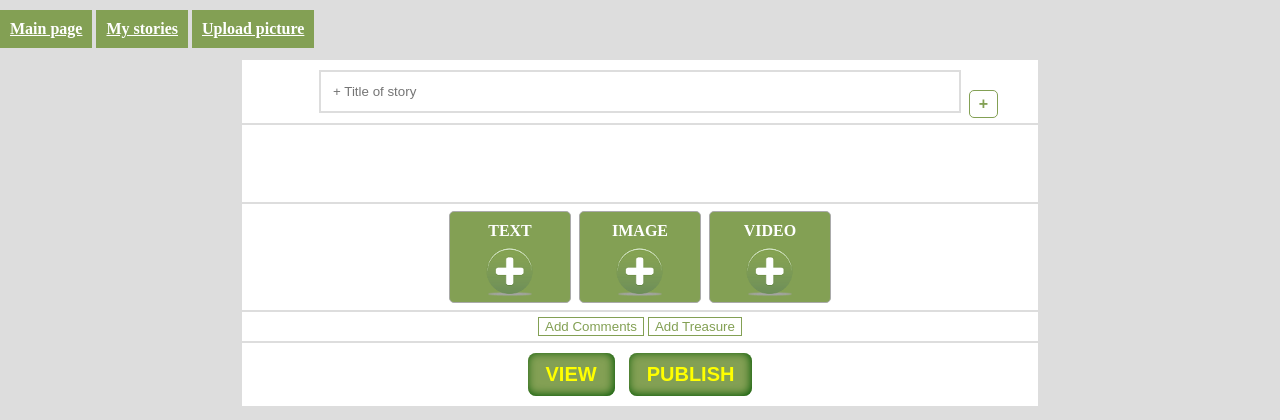
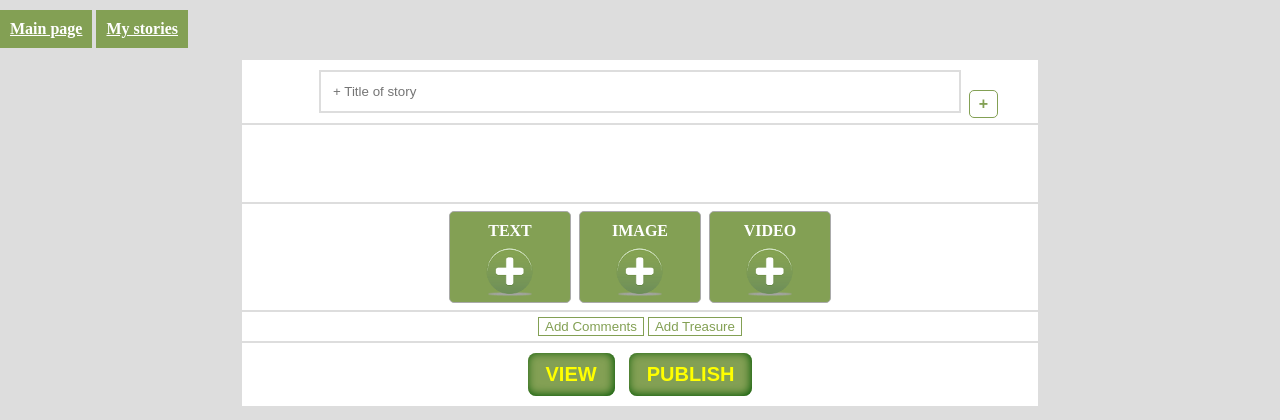
Before and after one commit to caujka/TripJournal, a Django app: page /edit/1 in a window 1280 px wide. Shown: the part 50-470 px from the top of the page. Run offline with Django 3.2, Linux system fonts and the light colour scheme; data comes from the database, SQL or seed files in the repository.

Commit message:
Some cleanup

```diff
--- a/trip_journal_app/models.py
+++ b/trip_journal_app/models.py
@@ -51,7 +51,7 @@ class Story(models.Model):
 
     def get_pictures_urls(self, max_size):
         '''
-        Returns a dictionary where pictures are keys and stored pictures
+        Returns a dictionary where pictures ids are keys and stored pictures
         of appropriate size are values.
         '''
         pictures = Picture.objects.filter(story=self.id)
@@ -62,8 +62,8 @@ class Story(models.Model):
 
     def get_text_with_pic_urls(self, max_pic_size):
         '''
-        Takes story text and desirable size of pictures and changes picture
-        names in text to respective urls.
+        Takes story text and desirable size of pictures and adds
+        urls to respective block of content.
         '''
         pics = self.get_pictures_urls(max_pic_size)
         text = json.loads(self.text, encoding='utf8')
@@ -86,7 +86,7 @@ class Picture(models.Model):
         '''
         Retrun the object Stored picture with the greatest size
         not bigger than max_accatible_size. If there isn't smaller
-        pictures returns the smalles from available.
+        pictures returns the smallest from available.
         '''
         story_pics = Stored_picture.objects.filter(picture=self.id)
         accetable_pics = story_pics.filter(size__lt=max_accatible_size)
@@ -96,31 +96,30 @@ class Picture(models.Model):
         return story_pics.order_by('size').first()
 
     def save_in_sizes(self, image):
+        '''
+        Stores info about picture and it's thumbnails in database
+        and writes them to path defined in Stored_picture class.
+        '''
         img_name = image.name
         img_extension = img_name.split('.')[1]
         file_name = os.path.join('/var/tmp', img_name)
         with open(file_name, 'w') as img_file:
             for chunk in image.chunks():
                 img_file.write(chunk)
-        # original size
         orig_img = Image.open(file_name)
         orig_size = max(orig_img.size)
-        # for each size in desired sizes
         for size in [s for s in self.SIZES if s < orig_size] + [orig_size]:
-            # try to resize picture
+            resized_img = orig_img
             if size != orig_size:
                 resized_img = resize(file_name, size)
-            else:
-                resized_img = orig_img
             stored_pic = Stored_picture(picture=self, size=size)
-            # and write file to destination
             new_name = save_pic(
                 resized_img, str(self.id) + '.' + img_extension,
                 size, stored_pic.SAVE_PATH
                 )
             stored_pic.url = stored_pic.URL_PREFIX + new_name
             stored_pic.save()
-        # than don't forget to delete temp file
+        # delete temp file
         os.remove(file_name)
 
 
--- a/trip_journal_app/templates/base.html
+++ b/trip_journal_app/templates/base.html
@@ -18,9 +18,6 @@
 	     {% block menu %}
 	     <div><a href={% url 'home' %}>Main page</a></div>
 	     <div><a href="{% url 'user_stories' %}">My stories</a></div>
-	     <!-- This is here temporary. All pictures will be
-	     associated with story with id 10. -->
-	     <div><a href="{% url 'upload_img' '10' %}">Upload picture</a></div>
 	     {% endblock %}
 	</div>
 	<div id="messages">
--- a/trip_journal_app/templates/edit.html
+++ b/trip_journal_app/templates/edit.html
@@ -40,30 +40,25 @@
 
         <div id="text_panel" class="block hide" >
             <textarea id="textarea" name="text" class="element_story" placeholder="+ Text to story"></textarea>
-
             <br>
-
             <button id="adds_block_t" class="button_2 adds_block">+</button>
             <button id="clear_block_t" class="button_2 delete_block">-</button>
-
         </div>
 
 
         <div id="photo_panel" class="block hide">
             <div id="file">
-
-		<form id="file-form"">
+                <form id="file-form">
 	             <input id="type_file" type="file" class="add_file" name="img" multiple>
                 </form>
+            </div>
 
-            </div>
             <div id="photo_cont" class="">
             </div>
             <br>
 
             <button id="adds_block_p" class="button_2 adds_block">+</button>
             <button id="clear_block_p" class="button_2 delete_block">-</button>
-
         </div>
 
 
@@ -77,7 +72,6 @@
 
             <button id="adds_block_p" class="button_2 adds_block">+</button>
             <button id="clear_block_p" class="button_2 delete_block">-</button>
-
         </div>
 
         <div id="add_panel" class="block">
@@ -91,18 +85,16 @@
                 <span class="block_title">video</span>
             </div>
         </div>
+
 	<div class="block" >
                 <button id="comment_but_t" class="button_4" >Add Comments</button>
 	        <button id="treasure_but_t" class="button_4">Add Treasure</button>
 
+	    <input id="add_comment_t" type="text" name="title_story" class="element_story">
+            <input id="add_treasure_t" type="text" name="title_story" class="text_story clear_cont">
+        </div>
 
-	    <input id="add_comment_t" type="text" name="title_story" class="element_story">
-
-            <input id="add_treasure_t" type="text" name="title_story" class="text_story clear_cont">
-
-</div>
         <div id="publish_panel" class="block">
-
             <button id="view" class="button">view</button>
             <button id="publish" class="button" onClick="post_data()">publish</button>
         </div>
--- a/trip_journal_app/utils/resize_img.py
+++ b/trip_journal_app/utils/resize_img.py
@@ -34,8 +34,7 @@ def resize(original_pic, size):
 
 def save_pic(img, original_pic_name, suffix, path):
     """
-    Saves resized picture to the path
-    with the suffix added to the name.
+    Saves resized picture to the path with the suffix added to the name.
     """
     img_name_parts = original_pic_name.split('.')
     new_name = '%s_%i.%s' % (img_name_parts[0], suffix, img_name_parts[1])
--- a/trip_journal_app/views.py
+++ b/trip_journal_app/views.py
@@ -3,10 +3,8 @@ import datetime
 from django.shortcuts import render, redirect
 from django.http import HttpResponse, HttpResponseRedirect
 from django.contrib import messages
-from trip_journal_app.models import Story, Picture
+from trip_journal_app.models import Story, Picture, User
 from trip_journal_app.forms import UploadFileForm
-
-# Create your views here.
 
 
 def home(request):
@@ -17,16 +15,23 @@ def home(request):
 
 
 def save(request, story_id):
-    try:
-        story = Story.objects.get(pk=int(story_id))
-        request_body = json.loads(request.body)
-        story.title = request_body['title']
-        story.text = json.dumps(request_body['blocks'], ensure_ascii=False)
-        story.date_publish = datetime.datetime.now()
-        story.save()
-        return HttpResponse('ok')
-    except Story.DoesNotExist:
-        return HttpResponse("story doesn't exist")
+    if story_id:
+        try:
+            story = Story.objects.get(pk=int(story_id))
+        except Story.DoesNotExist:
+            return HttpResponse("story doesn't exist")
+    else:
+        story = Story()
+        # some dafault values util we will have real users.
+        # it's suppoesed that trip_journal fixture is installed.
+        story.user = User.objects.get(pk=14)
+        story.date_travel = datetime.datetime.now().date()
+    request_body = json.loads(request.body)
+    story.title = request_body['title']
+    story.text = json.dumps(request_body['blocks'], ensure_ascii=False)
+    story.date_publish = datetime.datetime.now()
+    story.save()
+    return HttpResponse('ok')
 
 
 def upload_img(request, story_id):
@@ -38,9 +43,9 @@ def upload_img(request, story_id):
                 story=Story.objects.get(pk=int(story_id))
             )
             pic.save_in_sizes(img)
-        return HttpResponseRedirect('/upload/%s' % story_id)
-    form = UploadFileForm()
-    return render(request, 'upload.html', {'form': form, 'story_id': story_id})
+            return HttpResponse(pic.id)
+        else:
+            return HttpResponse('Sorry, your data was invalid')
 
 
 def story(request, story_id):
```
Lines whose indentation alone changed are shown as unchanged.
